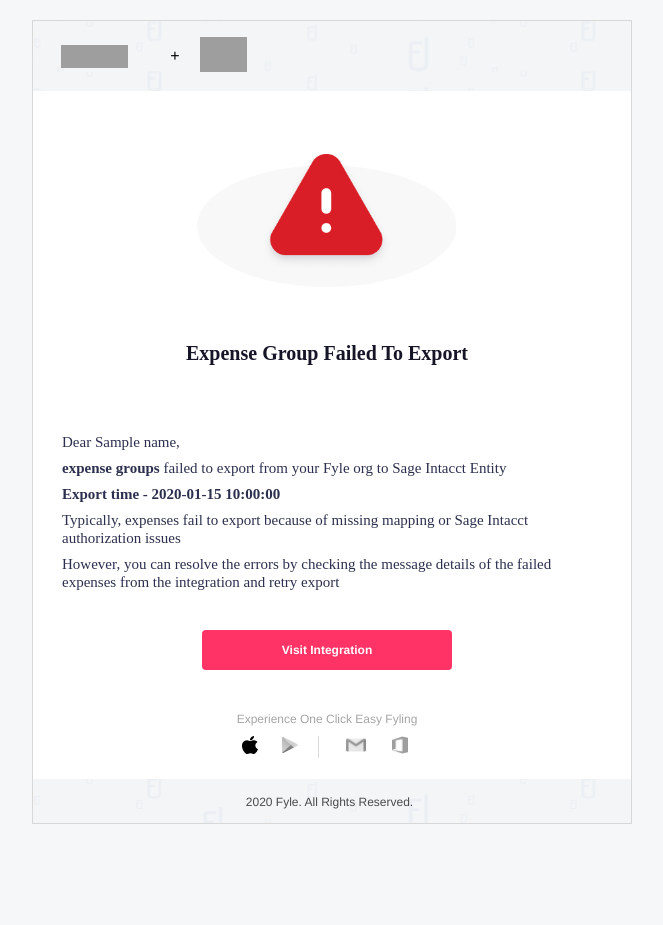
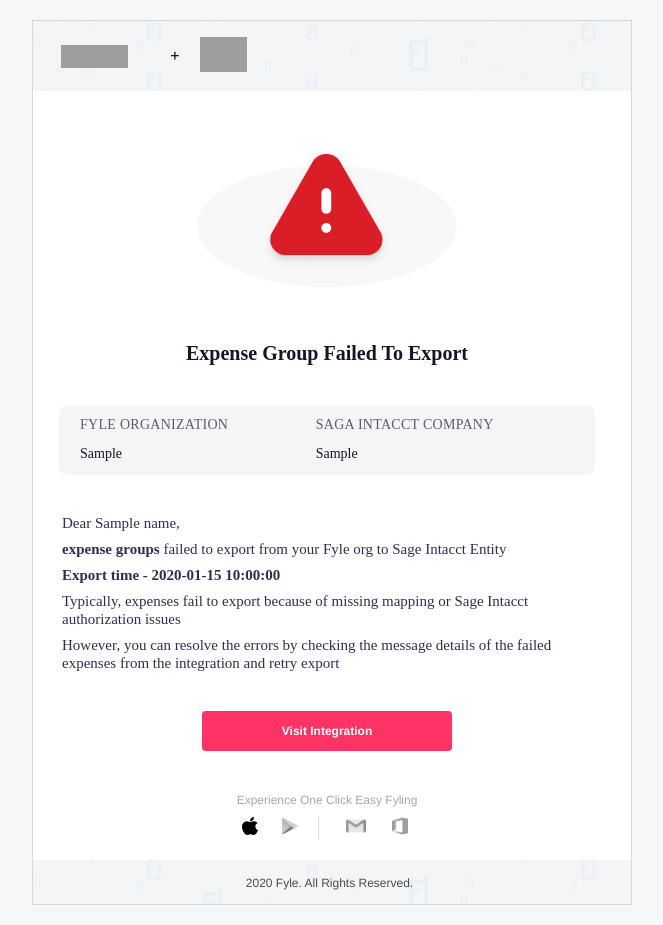
Before and after one commit to fylein/fyle-intacct-api, a Python web app: template apps/workspaces/templates/mail_template.html in a window 1280 px wide. Shown: the whole page, without its empty margins (308-971 px from the left). Before the commit the page ends 824 px from the top, so only its background shows below. Run offline with Jinja, Linux system fonts and the light colour scheme; the template is opened without the code that fills it: most values are stand-ins (such as "Sample title", 1, 10 or a date in 2020); grey boxes are pictures that could not be loaded.

Commit message:
Email template changes commit

```diff
--- a/apps/workspaces/tasks.py
+++ b/apps/workspaces/tasks.py
@@ -14,7 +14,7 @@ from apps.fyle.tasks import create_expense_groups
 from apps.sage_intacct.tasks import schedule_expense_reports_creation, schedule_bills_creation, \
     schedule_charge_card_transaction_creation
 from apps.tasks.models import TaskLog
-from apps.workspaces.models import User, Workspace, WorkspaceSchedule, Configuration
+from apps.workspaces.models import User, Workspace, WorkspaceSchedule, Configuration, SageIntacctCredential
 
 
 def schedule_email_notification(workspace_id: int, schedule_enabled: bool, hours: int):
@@ -149,6 +149,7 @@ def run_email_notification(workspace_id):
 
     workspace = Workspace.objects.get(id=workspace_id)
     admin_data = WorkspaceSchedule.objects.get(workspace_id=workspace_id)
+    intacct = SageIntacctCredential.objects.get(workspace=workspace)
 
     if ws_schedule.enabled:
         for admin_email in admin_data.emails_selected:
@@ -166,6 +167,7 @@ def run_email_notification(workspace_id):
                     'name': admin_name,
                     'errors': len(task_logs),
                     'fyle_company': workspace.name,
+                    'intacct_company': intacct.si_company_name,
                     'workspace_id': workspace_id,
                     'export_time': workspace.last_synced_at.date(),
                     'year': date.today().year,
--- a/apps/workspaces/templates/mail_template.html
+++ b/apps/workspaces/templates/mail_template.html
@@ -56,6 +56,32 @@
                   <td
                     style="font-size: 20px; padding-bottom: 30px; font-family: Aktiv Grotesk; color: #161528; font-weight: bold; padding-top: 40px;">
                     {{ errors }} Expense Group Failed To Export
+                  </td>
+                </tr>
+                <tr>
+                  <td>
+                    <table
+                      style="font-family: Aktiv Grotesk; padding-left: 10px;  background:#F5F5F5; border-radius: 8px;"
+                      width="100%" cellspacing="10">
+                      <tr style="font-style: normal;
+                          font-weight: 500;
+                          font-size: 14px;
+                          line-height: 15px;
+                          letter-spacing: 0.02em;
+                          color: #5A5D72;">
+                        <td>FYLE ORGANIZATION</td>
+                        <td>SAGA INTACCT COMPANY</td>
+                      </tr>
+                      <tr style="font-family: Aktiv Grotesk;
+                          font-style: normal;
+                          font-weight: 500;
+                          font-size: 14px;
+                          line-height: 20px;
+                          color: #161528;">
+                        <td>{{ fyle_company }}</td>
+                        <td>{{ intacct_company }}</td>
+                      </tr>
+                    </table>
                   </td>
                 </tr>
                 <tr>
```
